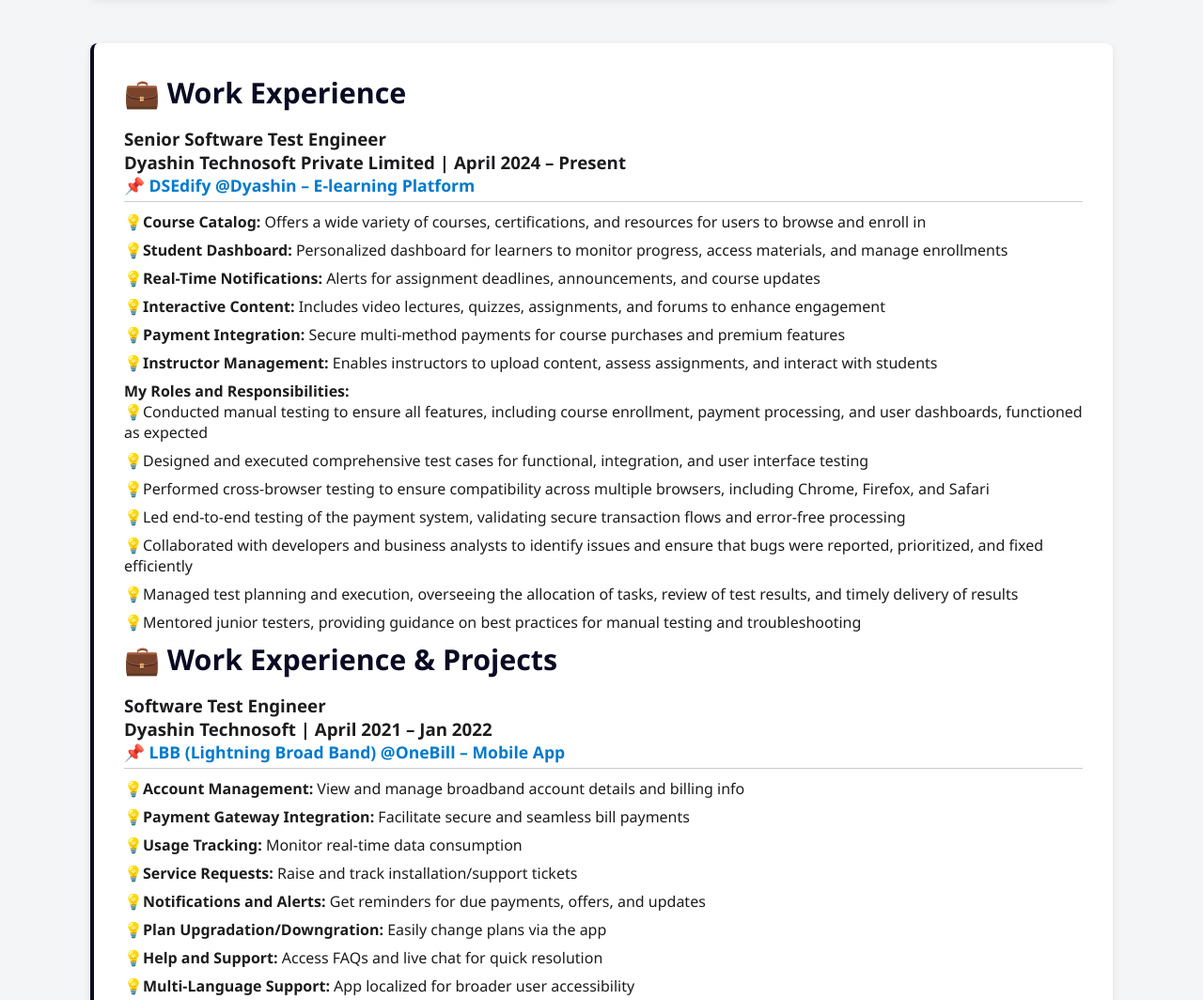
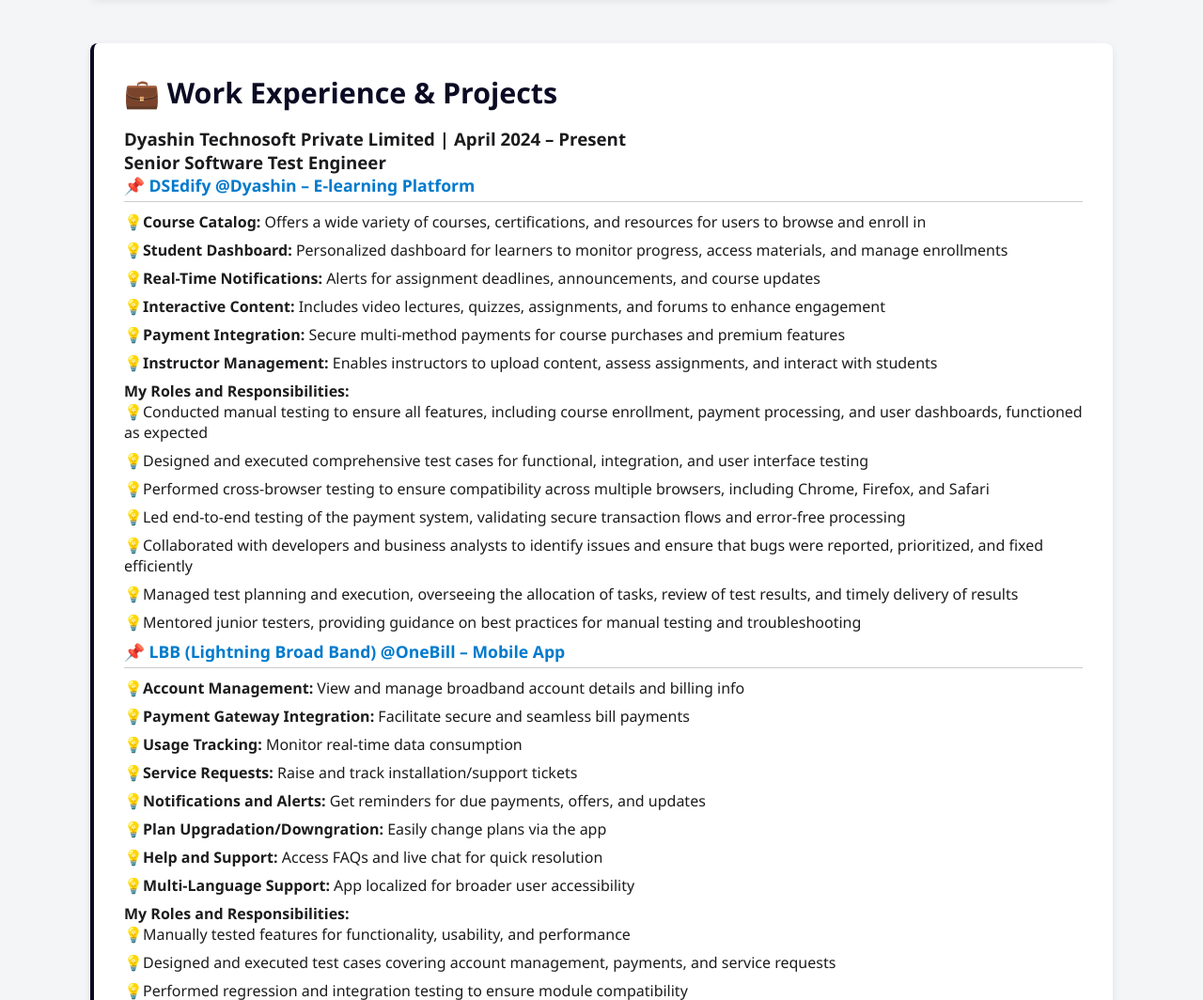
Before and after one commit to AfridShaik-98/AfridShaik-98.github.io, a plain HTML site: page index.html in a window 1280 px wide. Shown: the part 1220-2284 px from the top of the page at 94% size. Drawn offline with Linux system fonts and the light colour scheme.

Commit message:
experience update

```diff
--- a/index.html
+++ b/index.html
@@ -415,9 +415,9 @@ Dynamic and detail-oriented techno-functional professional with 3.6 years of exp
 
     <!-- Experience -->
   <section id="experience">
-    <h2>💼 Work Experience</h2>
+    <h2>💼 Work Experience & Projects</h2>
 
-    <h3>Senior Software Test Engineer<br>Dyashin Technosoft Private Limited | April 2024 – Present</h3>
+    <h3>Dyashin Technosoft Private Limited | April 2024 – Present<br>Senior Software Test Engineer</h3>
 
     <div class="project">
       <div class="project-title">📌 DSEdify @Dyashin – E-learning Platform</div>
@@ -444,10 +444,10 @@ Dynamic and detail-oriented techno-functional professional with 3.6 years of exp
 
    <!-- Work Experience and Projects -->
 
-<h2>💼 Work Experience & Projects</h2>
+
 
 <!-- Dyashin Technosoft -->
-<h3>Software Test Engineer<br>Dyashin Technosoft | April 2021 – Jan 2022</h3>
+
 
 <div class="project">
   <div class="project-title">📌 LBB (Lightning Broad Band) @OneBill – Mobile App</div>
@@ -497,7 +497,7 @@ Dynamic and detail-oriented techno-functional professional with 3.6 years of exp
 </div>
 
 <!-- Test Yantra -->
-<h3>Associate Software Engineer<br>Test Yantra Software Solutions Pvt. Ltd. | Feb 2022 – April 2024</h3>
+<h3>Test Yantra Software Solutions Pvt. Ltd. | Feb 2022 – April 2024<br>Associate Software Engineer</h3>
 
 <div class="project">
   <div class="project-title">📌 RightHire – Talent Management Platform</div>
```
